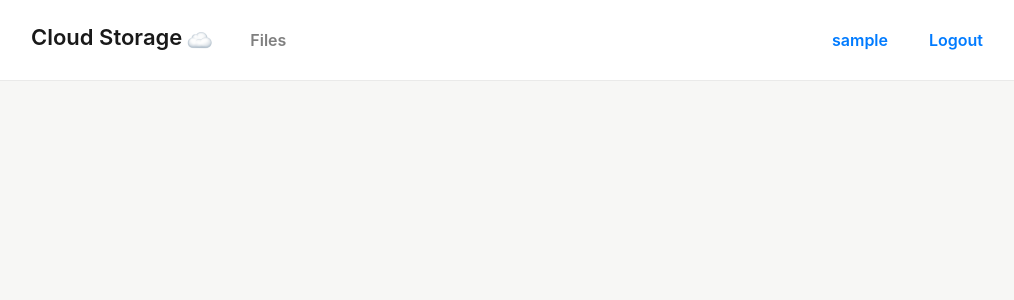
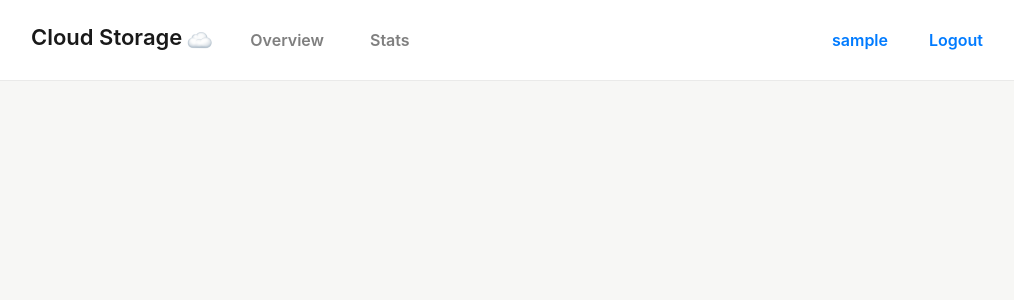
Before and after one commit to akimovatatiana/CloudStorage, a Django app: page /users/all/ in a window 1280 px wide. Shown: the top 300 px of the page, without its empty margins (119-1133 px from the left). Run offline with Django 3.2, Linux system fonts and the light colour scheme; the visitor is signed in with stand-in values (Sample User, id 1); data comes from the database, SQL or seed files in the repository; some libraries are stand-ins or nearby versions.

Commit message:
Access to media now only by owner, add stats

```diff
--- a/cloud_storage/urls.py
+++ b/cloud_storage/urls.py
@@ -20,12 +20,15 @@ from django.urls import path, include
 
 from cloud_storage import settings
 
+from cloud_storage.apps.storage.views import serve_protected_file
+
 urlpatterns = [
                   path('admin/', admin.site.urls),
                   path('subscriptions/', include('subscriptions.urls')),
                   path('users/', include('cloud_storage.apps.users.urls')),
                   path('storage/', include('cloud_storage.apps.storage.urls')),
                   path('api/', include('cloud_storage.apps.api.urls')),
+                  # path(r'^media/(?P<file>.*)$', serve_protected_file, name='serve_protected_file'),
+                  # path(r'^media/(?P<path>.*)$', serve_protected_file, {'document_root': settings.MEDIA_ROOT}),
 
-                  # path('api-auth/', include('rest_framework.urls'))
-              ] + static(settings.MEDIA_URL, document_root=settings.MEDIA_ROOT)
+              ] + static(settings.MEDIA_URL, view=serve_protected_file, document_root=settings.MEDIA_ROOT)
--- a/static/js/jquery/file-upload/drag-and-drop-upload.js
+++ b/static/js/jquery/file-upload/drag-and-drop-upload.js
@@ -8,7 +8,7 @@ $(function () {
     dataType: 'json',
     done: function (e, data) {
       if (data.result.is_valid) {
-        window.location.replace('/storage/upload')
+        window.location.replace('/storage/overview')
         // $("#files-list tbody").prepend(
         //   "<tr>" +
         //     "<td><input type='checkbox' class='file-checkbox' value='{{ file.id }}' name='file-check' id='file-check-id'></td>" +
--- a/templates/snippets/header.html
+++ b/templates/snippets/header.html
@@ -4,12 +4,13 @@
     <a class="navbar-brand header__title"
        href={% if not user.is_authenticated %}"/subscriptions/subscribe"
        {% else %}
-         {% url 'upload' %}
+           {% url 'overview' %}
        {% endif %}>
         Cloud Storage
     </a>
 
-  <button class="navbar-toggler" type="button" data-toggle="collapse" data-target="#navbarSupportedContent" aria-controls="navbarSupportedContent" aria-expanded="false" aria-label="Toggle navigation">
+    <button class="navbar-toggler" type="button" data-toggle="collapse" data-target="#navbarSupportedContent"
+            aria-controls="navbarSupportedContent" aria-expanded="false" aria-label="Toggle navigation">
         <span class="navbar-toggler-icon"></span>
     </button>
 
@@ -22,9 +23,12 @@
                 <li class="nav-item">
                     <a class="nav-link" href="#">Pricing</a>
                 </li>
-            {% else  %}
+            {% else %}
                 <li class="nav-item">
-                    <a class="nav-link" href="{% url 'upload' %}">Files</a>
+                    <a class="nav-link" href="{% url 'overview' %}">Overview</a>
+                </li>
+                <li class="nav-item">
+                    <a class="nav-link" href="{% url 'stats' %}">Stats</a>
                 </li>
             {% endif %}
             {#            <li class="nav-item dropdown header__dropdown">#}
@@ -42,15 +46,17 @@
 
         {% if not user.is_authenticated %}
             <a class="btn btn-link header__button-login" href="/users/login">Log In</a>
-            <a class="btn btn-primary header__button-signup" href={% url 'dfs_subscribe_list' %}><span>Get Started</span></a>
+            <a class="btn btn-primary header__button-signup"
+               href={% url 'dfs_subscribe_list' %}><span>Get Started</span></a>
         {% else %}
-
-                <a class="btn btn-link header__button-login" href="/users/profile">{{user.username}}</a>
+            <a class="btn btn-link header__button-login" href="/users/profile">{{ user.username }}</a>
             <a class="btn btn-link header__button-login" href="/users/logout">Logout</a>
         {% endif %}
     </div>
 </nav>
 
 <script src="{% static 'js/jquery/jquery-3.5.1.min.js' %}"></script>
-<script src="https://cdnjs.cloudflare.com/ajax/libs/popper.js/1.14.3/umd/popper.min.js" integrity="sha384-ZMP7rVo3mIykV+2+9J3UJ46jBk0WLaUAdn689aCwoqbBJiSnjAK/l8WvCWPIPm49" crossorigin="anonymous"></script>
+<script src="https://cdnjs.cloudflare.com/ajax/libs/popper.js/1.14.3/umd/popper.min.js"
+        integrity="sha384-ZMP7rVo3mIykV+2+9J3UJ46jBk0WLaUAdn689aCwoqbBJiSnjAK/l8WvCWPIPm49"
+        crossorigin="anonymous"></script>
 <script src="{% static 'js/bootstrap/bootstrap.min.js' %}"></script>
--- a/templates/subscriptions/subscribe_thank_you.html
+++ b/templates/subscriptions/subscribe_thank_you.html
@@ -12,6 +12,6 @@
 
     <p>You may save your transaction ID for your records: {{ transaction.id }}</p>
 
-    <p class="confirmed-link"><a href="{% url 'upload' %}">Go to your storage</a></p>
+    <p class="confirmed-link"><a href="{% url 'overview' %}">Go to your storage</a></p>
   </main>
 {% endblock %}
```
Also changed, not shown: cloud_storage/apps/storage/constants.py, cloud_storage/apps/storage/filters.py (added), cloud_storage/apps/storage/urls.py, cloud_storage/apps/storage/utils.py, cloud_storage/apps/storage/views.py, static/image/archive.png (added), static/image/default-file-icon.gif (deleted), static/image/default-file-icon.png (added), static/image/pdf.png (added), static/image/video.png (added), templates/storage/overview.html, templates/storage/stats.html (added). Lines whose indentation alone changed are shown as unchanged.
